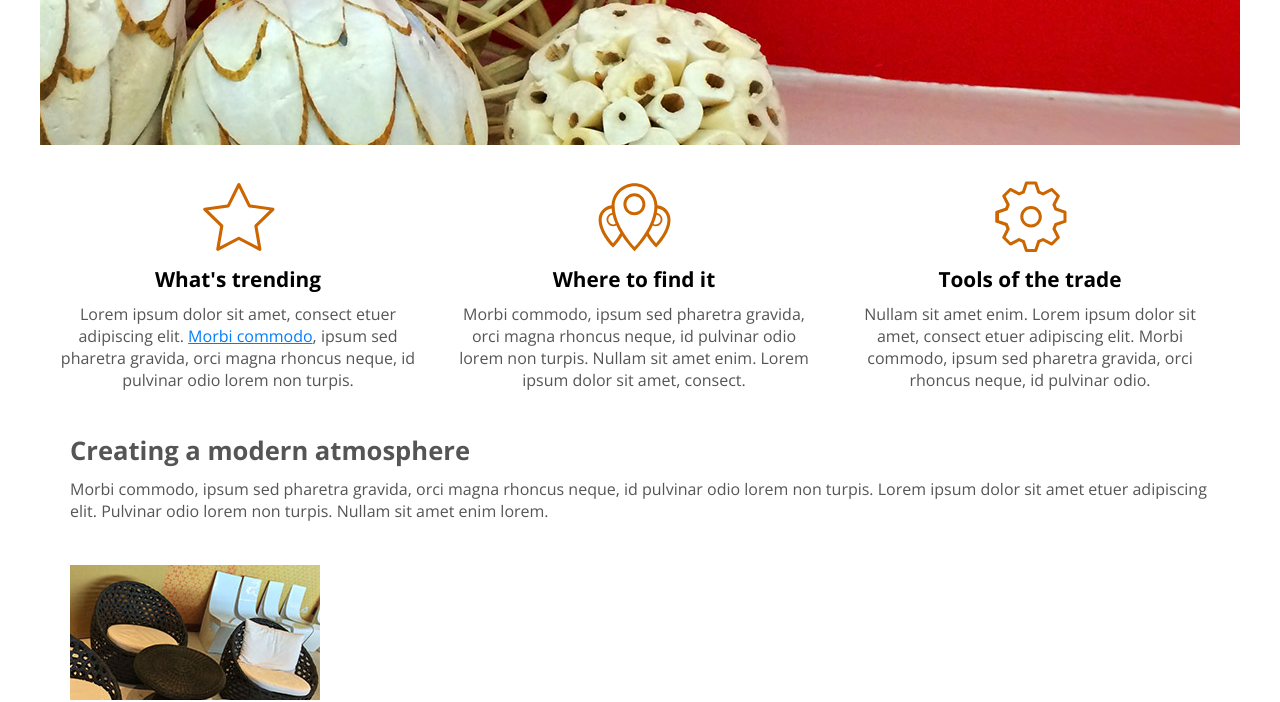
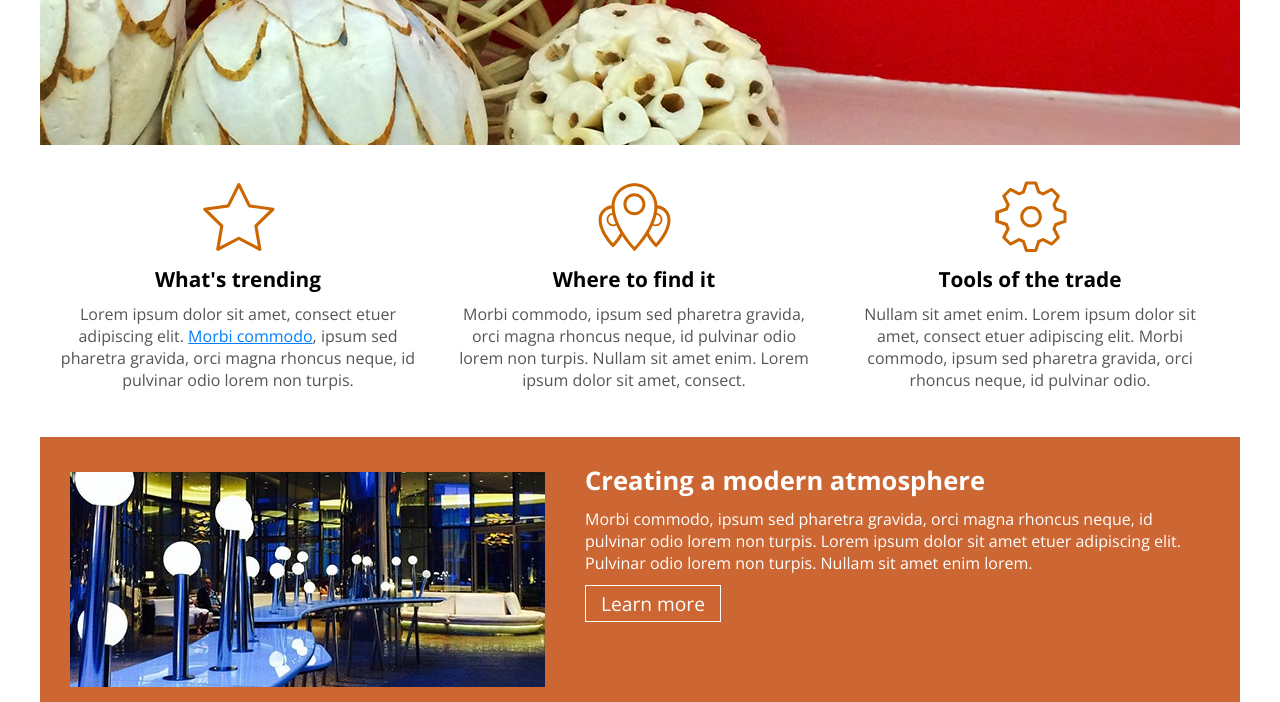
Before and after one commit to jalanya/creating-responsive-web-design-web-1, a plain HTML site: page index.html in a window 1280 px wide. Shown: the part 285-987 px from the top of the page. Drawn offline with nearby package versions, Linux system fonts and the light colour scheme.

Commit message:
FEAT: Creating the Style and Layout with CSS - Styling the Atmosphere section

```diff
--- a/css/screen.css
+++ b/css/screen.css
@@ -62,3 +62,10 @@ section.main aside h3 a:hover { text-decoration: underline; }
 section.main aside .content.trending { background-image: url(../images/icon_star.svg); }
 section.main aside .content.find-it { background-image: url(../images/icon_marker.svg); }
 section.main aside .content.tools { background-image: url(../images/icon_gear.svg); }
+
+/* Section - Atmosphere */
+
+section.atmosphere { background-color: #c63; padding-top: 30px; padding-bottom: 30px; color: #fff; }
+
+section.atmosphere article { padding: 0 20px 0 515px; background: url(../images/photo_lounge.jpg) no-repeat 0 5px;
+  min-height: 220px; }
```
